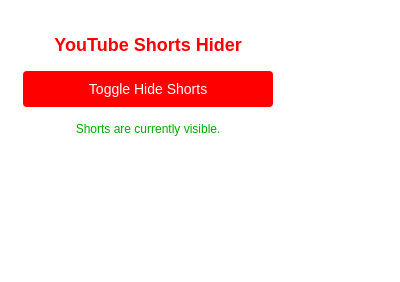
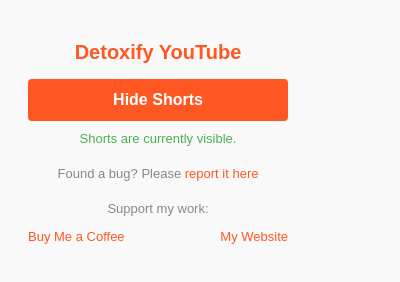
Before and after one commit to Grenish/detoxify, a browser extension: page chrome/popup.html in a window 400 px wide. Drawn offline with Linux system fonts and the light colour scheme.

Commit message:
Refractor the code and fixed the issue of toggling hide unhide youtube shorts and auto reloading

```diff
--- a/chrome/popup.html
+++ b/chrome/popup.html
@@ -2,51 +2,119 @@
 <html lang="en">
   <head>
     <meta charset="UTF-8" />
-    <title>YouTube Shorts Hider</title>
+    <title>Detoxify YouTube</title>
     <style>
+      /* Overall layout and font */
       body {
         font-family: Arial, sans-serif;
-        padding: 15px;
-        width: 250px;
+        padding: 20px;
+        width: 260px;
+        background-color: #f9f9f9;
+        color: #333;
       }
+
+      /* Title styling */
       h1 {
-        font-size: 18px;
+        font-size: 20px;
         margin-bottom: 15px;
         text-align: center;
-        color: #ff0000;
+        color: #ff5722;
       }
-      .option {
-        margin-bottom: 15px;
-      }
+
+      /* Button styling */
       .toggle-button {
         width: 100%;
-        padding: 10px;
-        background-color: #ff0000;
+        padding: 12px;
+        background-color: #ff5722;
         color: #ffffff;
         border: none;
-        font-size: 14px;
+        font-size: 16px;
+        font-weight: bold;
         cursor: pointer;
         border-radius: 4px;
+        transition: background-color 0.3s ease;
       }
+
       .toggle-button:hover {
-        background-color: #cc0000;
+        background-color: #e64a19;
       }
+
+      /* Message styling */
       .message {
-        font-size: 12px;
-        color: #00aa00;
+        font-size: 13px;
+        color: #4caf50;
         text-align: center;
         margin-top: 10px;
+      }
+
+      /* Notice text styling */
+      .notice {
+        font-size: 12px;
+        color: #777;
+        text-align: center;
+        margin-top: 15px;
+      }
+
+      /* Link and support styling */
+      .link-container,
+      .support-container {
+        text-align: center;
+        font-size: 13px;
+        margin-top: 20px;
+        color: #888;
+      }
+
+      .link-container a,
+      .support-container a {
+        color: #ff5722;
+        text-decoration: none;
+      }
+
+      .link-container a:hover,
+      .support-container a:hover {
+        text-decoration: underline;
+      }
+
+      /* Support links in a row */
+      .support-links {
+        display: flex;
+        justify-content: space-between;
+        margin-top: 5px;
       }
     </style>
   </head>
   <body>
-    <h1>YouTube Shorts Hider</h1>
+    <h1>Detoxify YouTube</h1>
+
     <div class="option">
       <button class="toggle-button" id="toggle-shorts-btn">
         Toggle Hide Shorts
       </button>
     </div>
+
     <div class="message" id="message"></div>
+
+    <div class="link-container">
+      <p>
+        Found a bug? Please
+        <a
+          href="https://github.com/Grenish/detoxify/issues/new/choose"
+          target="_blank"
+          >report it here</a
+        >
+      </p>
+    </div>
+
+    <div class="support-container">
+      <p>Support my work:</p>
+      <div class="support-links">
+        <a href="https://buymeacoffee.com/grenish" target="_blank"
+          >Buy Me a Coffee</a
+        >
+        <a href="https://grenishrai.icu" target="_blank">My Website</a>
+      </div>
+    </div>
+
     <script src="popup.js"></script>
   </body>
 </html>
--- a/chrome/popup.js
+++ b/chrome/popup.js
@@ -1,26 +1,33 @@
-// Retrieve stored preference and update UI
+document.addEventListener("DOMContentLoaded", () => {
+  const toggleButton = document.getElementById("toggle-shorts-btn");
+  const message = document.getElementById("message");
+
   chrome.storage.sync.get("hideShorts", (data) => {
-  const message = document.getElementById("message");
-  message.innerText = data.hideShorts
+    const isHidden = data.hideShorts || false;
+    message.innerText = isHidden
       ? "Shorts are currently hidden."
       : "Shorts are currently visible.";
+    toggleButton.textContent = isHidden ? "Unhide Shorts" : "Hide Shorts";
   });
 
-// Toggle button to enable or disable hiding Shorts
-document.getElementById("toggle-shorts-btn").addEventListener("click", () => {
+  toggleButton.addEventListener("click", () => {
     chrome.storage.sync.get("hideShorts", (data) => {
       const newState = !data.hideShorts;
 
-    // Save new state
       chrome.storage.sync.set({ hideShorts: newState }, () => {
-      // Update message
-      const message = document.getElementById("message");
         message.innerText = newState
           ? "Shorts are now hidden."
           : "Shorts are now visible.";
+        toggleButton.textContent = newState ? "Unhide Shorts" : "Hide Shorts";
 
-      // Send message to content script to update Shorts visibility immediately
         chrome.runtime.sendMessage({ action: "updateShortsVisibility" });
+
+        chrome.tabs.query({ url: "*://www.youtube.com/*" }, (tabs) => {
+          tabs.forEach((tab) => {
+            chrome.tabs.reload(tab.id);
           });
         });
       });
+    });
+  });
+});
```
Also changed, not shown: chrome/background.js (+22 -7 lines), chrome/content.js (+43 -33 lines), chrome/README.md (deleted), chrome/detoxify.png (added), chrome/manifest.json. Lines whose indentation alone changed are shown as unchanged.
